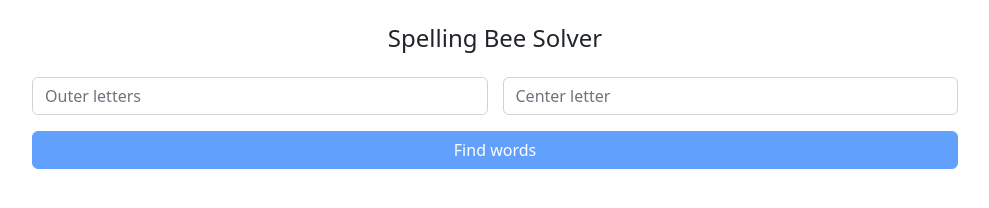
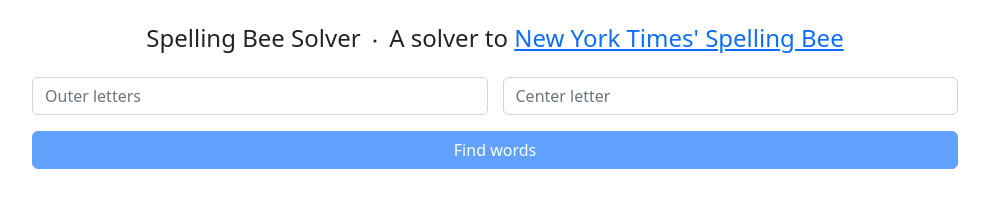
Before and after one commit to rreconix/SpellingBee, a plain HTML site: page index.html in a window 1280 px wide. Shown: the whole page, without its empty margins (145-1134 px from the left). Drawn offline with nearby package versions, Linux system fonts and the light colour scheme.

Commit message:
changed heading

```diff
--- a/index.html
+++ b/index.html
@@ -48,7 +48,20 @@
 			<div class="row">
 				<div class="col-md-10 m-auto">
 					<div>
-						<h4 class="text-center py-4 m-0">Spelling Bee Solver</h4>
+						<h4 class="text-center py-4 m-0">
+							<path>Spelling Bee Solver</path>
+							<svg
+								xmlns="http://www.w3.org/2000/svg"
+								width="16"
+								height="16"
+								fill="currentColor"
+								class="bi bi-dot"
+								viewBox="0 0 16 16"
+							>
+								<path d="M8 9.5a1.5 1.5 0 1 0 0-3 1.5 1.5 0 0 0 0 3z" />
+							</svg>
+							<path>A solver to <a href="https://www.nytimes.com/puzzles/spelling-bee">New York Times' Spelling Bee</a></path>
+						</h4>
 						<div class="input-group mb-3 d-flex" style="column-gap: 1rem">
 							<div class="flex-grow-1">
 								<input
```
